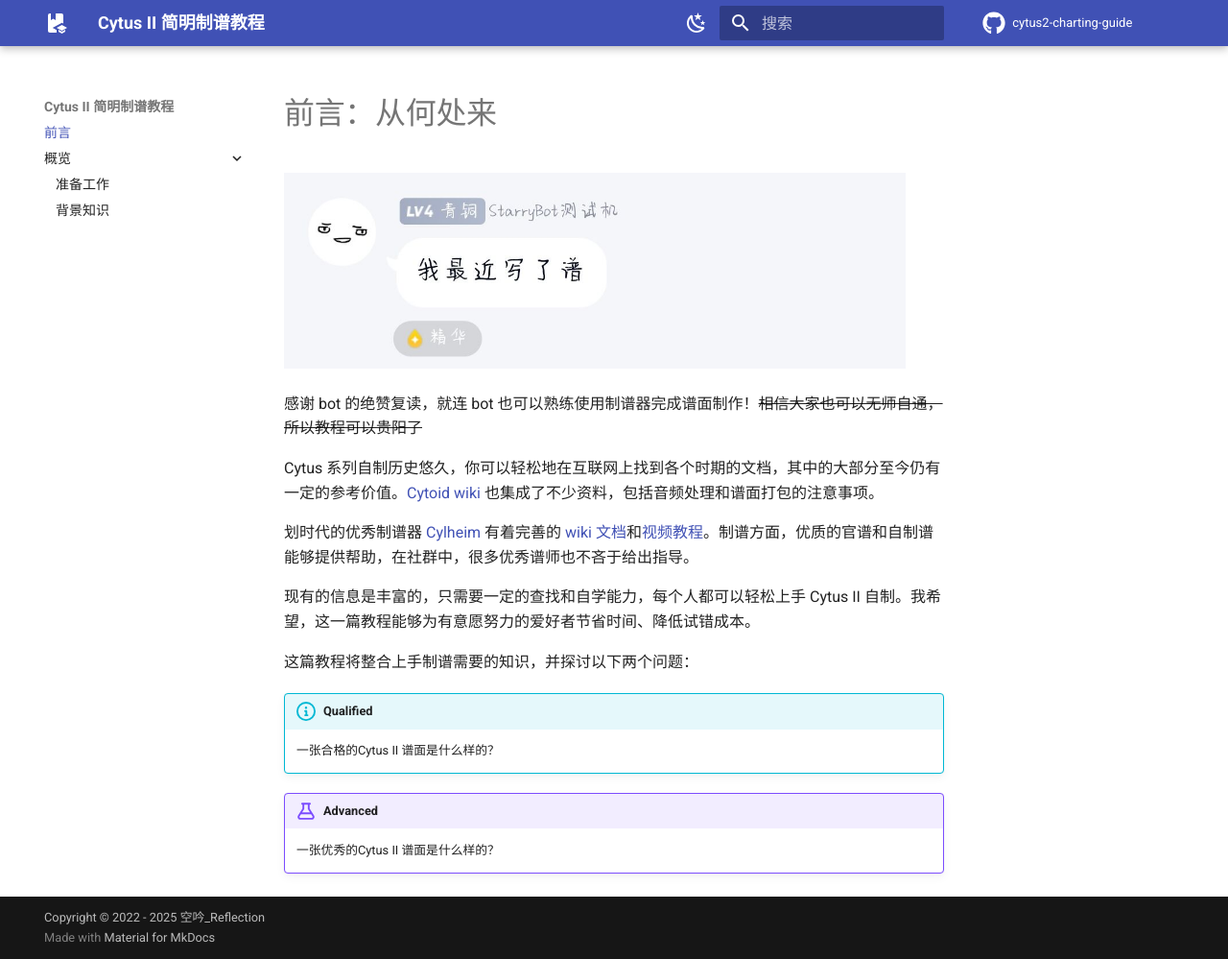
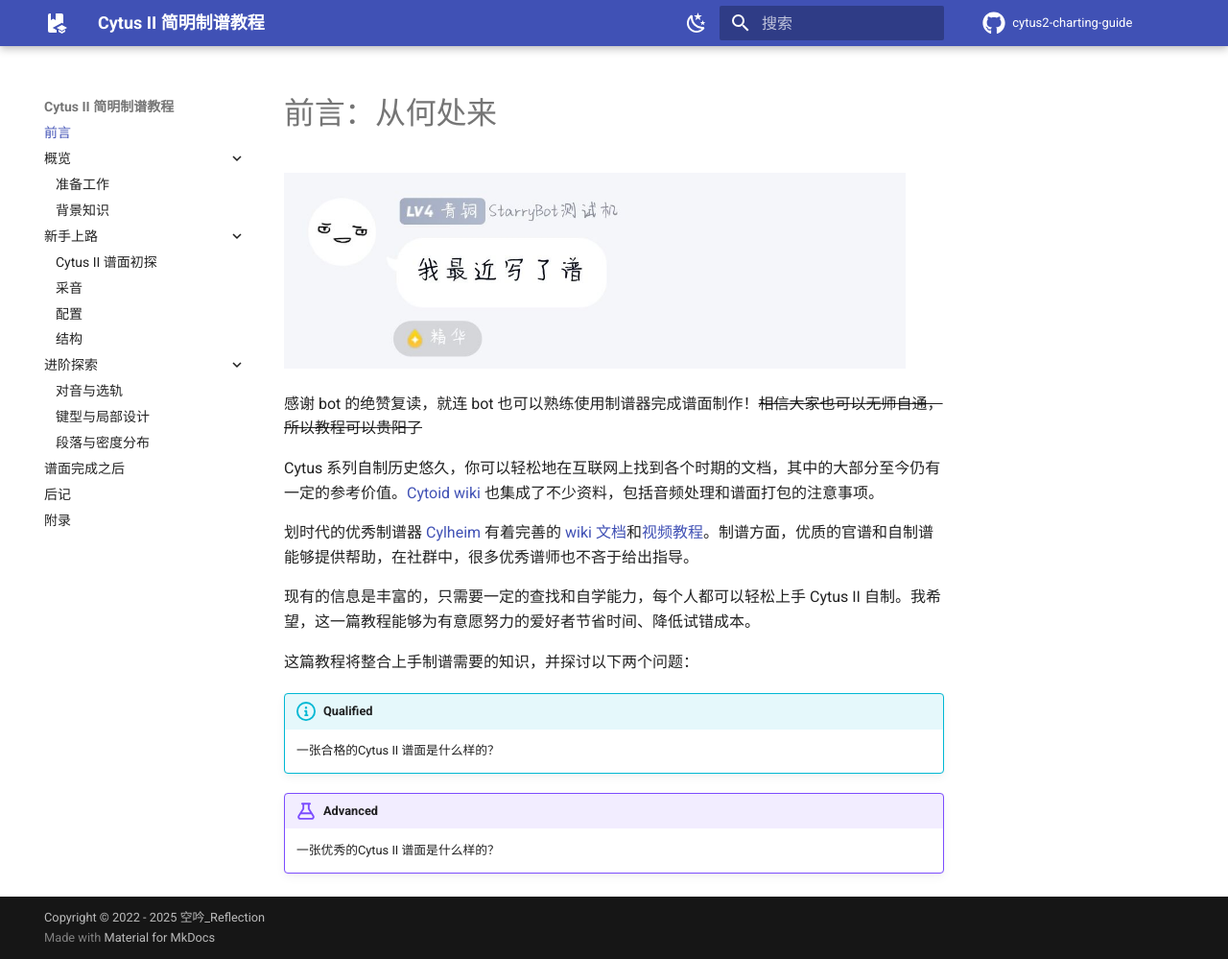
Before and after one commit to ky-reflection/cytus2-charting-guide, an MkDocs documentation site: the page built from docs/index.md, in a window 1280 px wide and 999 px high. Shown: the whole window at 96% size. Built offline with MkDocs 1.6.1 and Material for MkDocs 9.7.7, drawn with Linux system fonts in a browser that asks for light colours; comment, search, counter and statistics services are not loaded; some of the changed lines change nothing that is shown.

Commit message:
构建开发分支

```diff
--- a/mkdocs.yml
+++ b/mkdocs.yml
@@ -97,15 +97,15 @@
   - 概览:
       - "准备工作": Basic/Adagio.md
       - "背景知识": Basic/Adagietto.md
-  # - 新手上路:
-  #     - "Cytus II 谱面初探": Qualified/Sostenuto.md
-  #     - "采音": Qualified/Sostenuto1.md
-  #     - "配置": Qualified/Sostenuto2.md
-  #     - "结构": Qualified/Sostenuto3.md
-  # - 进阶探索:
-  #     - "对音与选轨": Advanced/Accelerando.md
-  #     - "键型与局部设计": Advanced/Stringendo.md
-  #     - "段落与密度分布": Advanced/Con-Fuoco-Ma-Non-Troppo.md
-  # - "谱面完成之后": Basic/A-Tempo.md
-  # - "后记": Basic/Dolce-Lento.md
-  # - "附录": Basic/Ad-libitum.md
+  - 新手上路:
+      - "Cytus II 谱面初探": Qualified/Sostenuto.md
+      - "采音": Qualified/Sostenuto1.md
+      - "配置": Qualified/Sostenuto2.md
+      - "结构": Qualified/Sostenuto3.md
+  - 进阶探索:
+      - "对音与选轨": Advanced/Accelerando.md
+      - "键型与局部设计": Advanced/Stringendo.md
+      - "段落与密度分布": Advanced/Con-Fuoco-Ma-Non-Troppo.md
+  - "谱面完成之后": Basic/A-Tempo.md
+  - "后记": Basic/Dolce-Lento.md
+  - "附录": Basic/Ad-libitum.md
```
